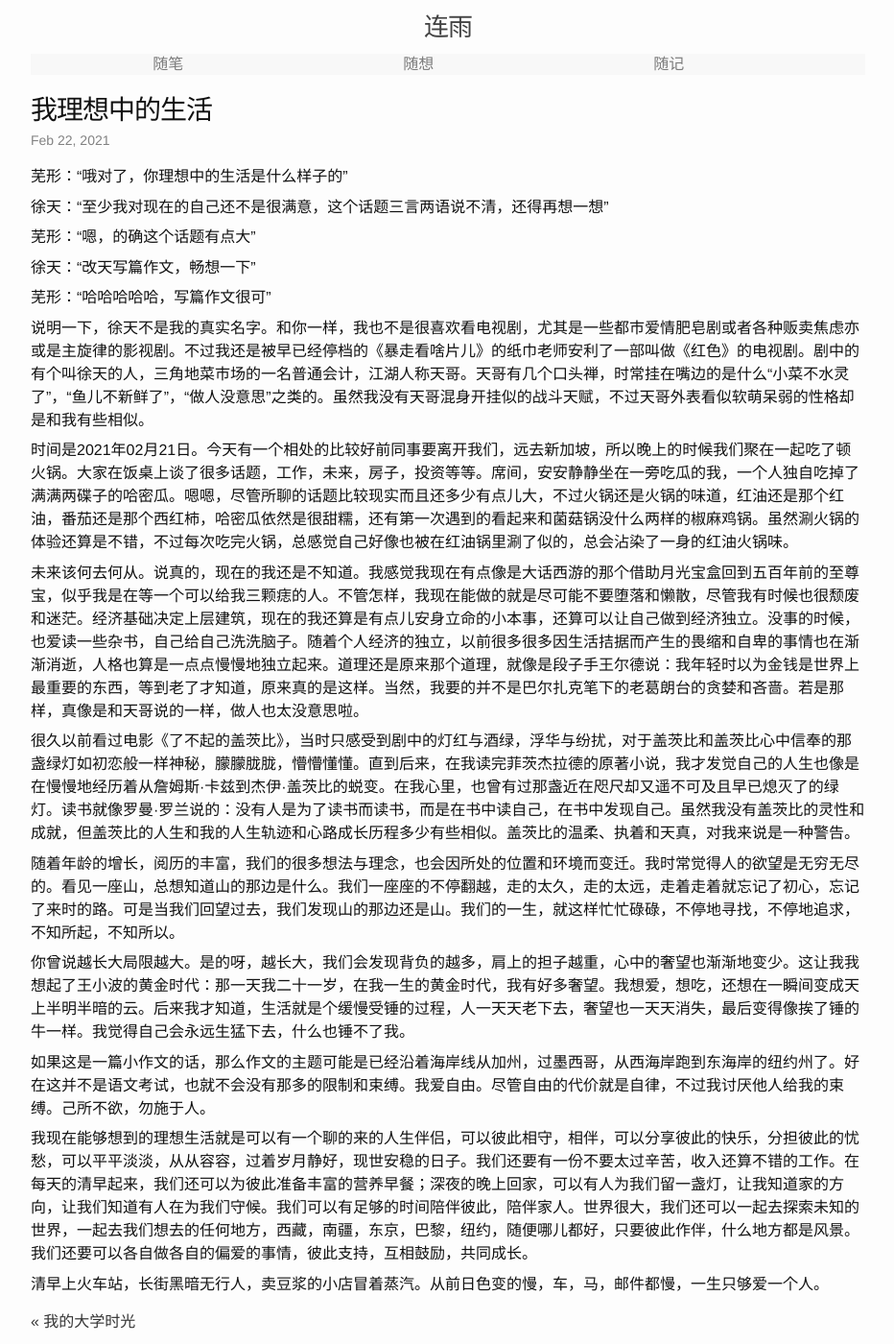
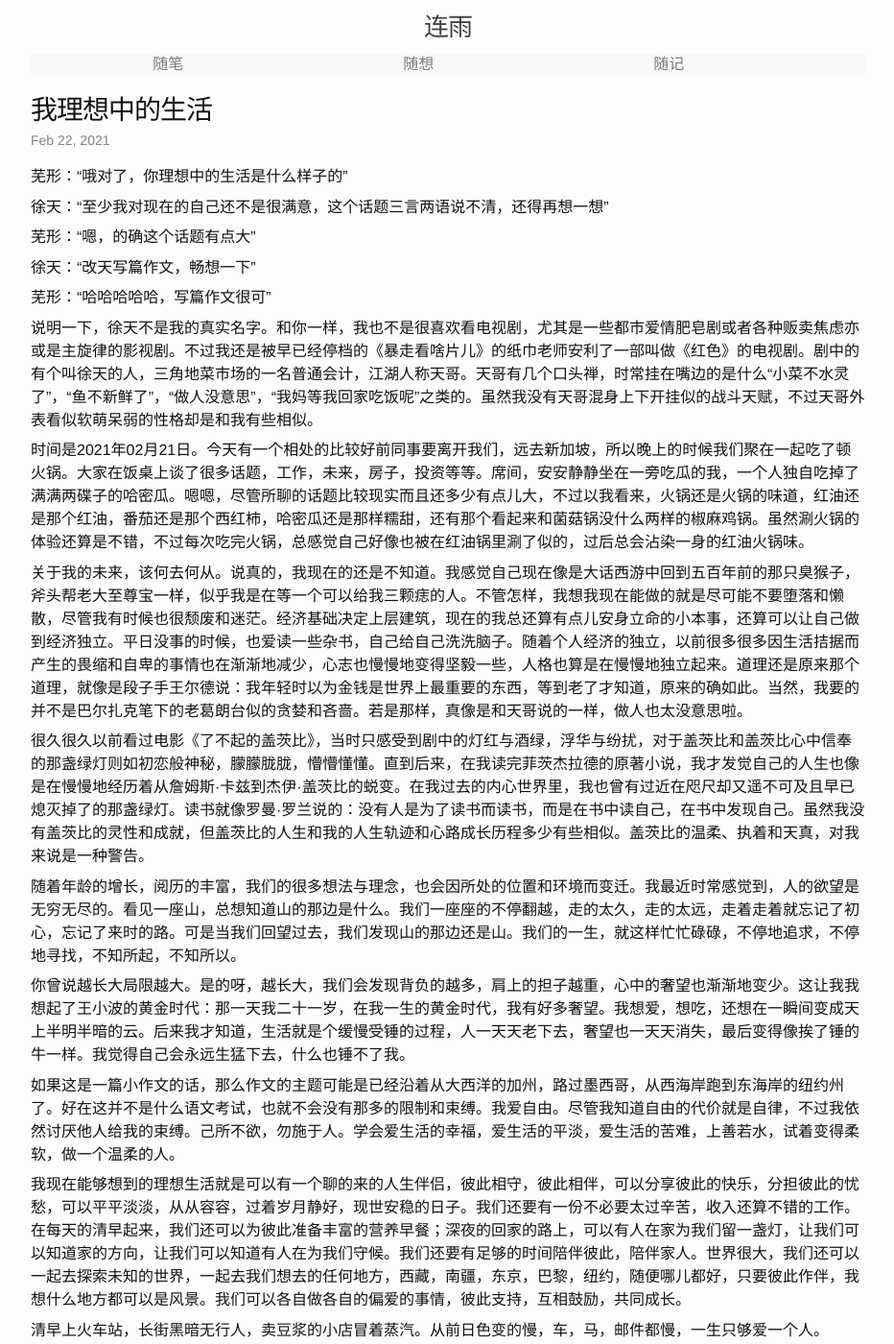
Before and after one commit to lianyu1115/lianyu, a Jekyll site: the page built from _essays/2021-02-22-我理想中的生活.md, in a window 1280 px wide and 1400 px high. Shown: the whole window at 96% size, without its empty margins (173-1105 px from the left). Built offline with Jekyll 4.4.1, drawn with Linux system fonts in a browser that asks for light colours.

Commit message:
Update 2021-02-22-我理想中的生活.md

```diff
--- a/_essays/2021-02-22-我理想中的生活.md
+++ b/_essays/2021-02-22-我理想中的生活.md
@@ -16,20 +16,20 @@ tags: ''
 
 芜形：“哈哈哈哈哈，写篇作文很可”
 
-说明一下，徐天不是我的真实名字。和你一样，我也不是很喜欢看电视剧，尤其是一些都市爱情肥皂剧或者各种贩卖焦虑亦或是主旋律的影视剧。不过我还是被早已经停档的《暴走看啥片儿》的纸巾老师安利了一部叫做《红色》的电视剧。剧中的有个叫徐天的人，三角地菜市场的一名普通会计，江湖人称天哥。天哥有几个口头禅，时常挂在嘴边的是什么“小菜不水灵了”，“鱼儿不新鲜了”，“做人没意思”之类的。虽然我没有天哥混身开挂似的战斗天赋，不过天哥外表看似软萌呆弱的性格却是和我有些相似。
+说明一下，徐天不是我的真实名字。和你一样，我也不是很喜欢看电视剧，尤其是一些都市爱情肥皂剧或者各种贩卖焦虑亦或是主旋律的影视剧。不过我还是被早已经停档的《暴走看啥片儿》的纸巾老师安利了一部叫做《红色》的电视剧。剧中的有个叫徐天的人，三角地菜市场的一名普通会计，江湖人称天哥。天哥有几个口头禅，时常挂在嘴边的是什么“小菜不水灵了”，“鱼不新鲜了”，“做人没意思”，“我妈等我回家吃饭呢”之类的。虽然我没有天哥混身上下开挂似的战斗天赋，不过天哥外表看似软萌呆弱的性格却是和我有些相似。
 
-时间是2021年02月21日。今天有一个相处的比较好前同事要离开我们，远去新加坡，所以晚上的时候我们聚在一起吃了顿火锅。大家在饭桌上谈了很多话题，工作，未来，房子，投资等等。席间，安安静静坐在一旁吃瓜的我，一个人独自吃掉了满满两碟子的哈密瓜。嗯嗯，尽管所聊的话题比较现实而且还多少有点儿大，不过火锅还是火锅的味道，红油还是那个红油，番茄还是那个西红柿，哈密瓜依然是很甜糯，还有第一次遇到的看起来和菌菇锅没什么两样的椒麻鸡锅。虽然涮火锅的体验还算是不错，不过每次吃完火锅，总感觉自己好像也被在红油锅里涮了似的，总会沾染了一身的红油火锅味。
+时间是2021年02月21日。今天有一个相处的比较好前同事要离开我们，远去新加坡，所以晚上的时候我们聚在一起吃了顿火锅。大家在饭桌上谈了很多话题，工作，未来，房子，投资等等。席间，安安静静坐在一旁吃瓜的我，一个人独自吃掉了满满两碟子的哈密瓜。嗯嗯，尽管所聊的话题比较现实而且还多少有点儿大，不过以我看来，火锅还是火锅的味道，红油还是那个红油，番茄还是那个西红柿，哈密瓜还是那样糯甜，还有那个看起来和菌菇锅没什么两样的椒麻鸡锅。虽然涮火锅的体验还算是不错，不过每次吃完火锅，总感觉自己好像也被在红油锅里涮了似的，过后总会沾染一身的红油火锅味。
 
-未来该何去何从。说真的，现在的我还是不知道。我感觉我现在有点像是大话西游的那个借助月光宝盒回到五百年前的至尊宝，似乎我是在等一个可以给我三颗痣的人。不管怎样，我现在能做的就是尽可能不要堕落和懒散，尽管我有时候也很颓废和迷茫。经济基础决定上层建筑，现在的我还算是有点儿安身立命的小本事，还算可以让自己做到经济独立。没事的时候，也爱读一些杂书，自己给自己洗洗脑子。随着个人经济的独立，以前很多很多因生活拮据而产生的畏缩和自卑的事情也在渐渐消逝，人格也算是一点点慢慢地独立起来。道理还是原来那个道理，就像是段子手王尔德说：我年轻时以为金钱是世界上最重要的东西，等到老了才知道，原来真的是这样。当然，我要的并不是巴尔扎克笔下的老葛朗台的贪婪和吝啬。若是那样，真像是和天哥说的一样，做人也太没意思啦。
+关于我的未来，该何去何从。说真的，我现在的还是不知道。我感觉自己现在像是大话西游中回到五百年前的那只臭猴子，斧头帮老大至尊宝一样，似乎我是在等一个可以给我三颗痣的人。不管怎样，我想我现在能做的就是尽可能不要堕落和懒散，尽管我有时候也很颓废和迷茫。经济基础决定上层建筑，现在的我总还算有点儿安身立命的小本事，还算可以让自己做到经济独立。平日没事的时候，也爱读一些杂书，自己给自己洗洗脑子。随着个人经济的独立，以前很多很多因生活拮据而产生的畏缩和自卑的事情也在渐渐地减少，心志也慢慢地变得坚毅一些，人格也算是在慢慢地独立起来。道理还是原来那个道理，就像是段子手王尔德说：我年轻时以为金钱是世界上最重要的东西，等到老了才知道，原来的确如此。当然，我要的并不是巴尔扎克笔下的老葛朗台似的贪婪和吝啬。若是那样，真像是和天哥说的一样，做人也太没意思啦。
 
-很久以前看过电影《了不起的盖茨比》，当时只感受到剧中的灯红与酒绿，浮华与纷扰，对于盖茨比和盖茨比心中信奉的那盏绿灯如初恋般一样神秘，朦朦胧胧，懵懵懂懂。直到后来，在我读完菲茨杰拉德的原著小说，我才发觉自己的人生也像是在慢慢地经历着从詹姆斯·卡兹到杰伊·盖茨比的蜕变。在我心里，也曾有过那盏近在咫尺却又遥不可及且早已熄灭了的绿灯。读书就像罗曼·罗兰说的：没有人是为了读书而读书，而是在书中读自己，在书中发现自己。虽然我没有盖茨比的灵性和成就，但盖茨比的人生和我的人生轨迹和心路成长历程多少有些相似。盖茨比的温柔、执着和天真，对我来说是一种警告。
+很久很久以前看过电影《了不起的盖茨比》，当时只感受到剧中的灯红与酒绿，浮华与纷扰，对于盖茨比和盖茨比心中信奉的那盏绿灯则如初恋般神秘，朦朦胧胧，懵懵懂懂。直到后来，在我读完菲茨杰拉德的原著小说，我才发觉自己的人生也像是在慢慢地经历着从詹姆斯·卡兹到杰伊·盖茨比的蜕变。在我过去的内心世界里，我也曾有过近在咫尺却又遥不可及且早已熄灭掉了的那盏绿灯。读书就像罗曼·罗兰说的：没有人是为了读书而读书，而是在书中读自己，在书中发现自己。虽然我没有盖茨比的灵性和成就，但盖茨比的人生和我的人生轨迹和心路成长历程多少有些相似。盖茨比的温柔、执着和天真，对我来说是一种警告。
 
-随着年龄的增长，阅历的丰富，我们的很多想法与理念，也会因所处的位置和环境而变迁。我时常觉得人的欲望是无穷无尽的。看见一座山，总想知道山的那边是什么。我们一座座的不停翻越，走的太久，走的太远，走着走着就忘记了初心，忘记了来时的路。可是当我们回望过去，我们发现山的那边还是山。我们的一生，就这样忙忙碌碌，不停地寻找，不停地追求，不知所起，不知所以。
+随着年龄的增长，阅历的丰富，我们的很多想法与理念，也会因所处的位置和环境而变迁。我最近时常感觉到，人的欲望是无穷无尽的。看见一座山，总想知道山的那边是什么。我们一座座的不停翻越，走的太久，走的太远，走着走着就忘记了初心，忘记了来时的路。可是当我们回望过去，我们发现山的那边还是山。我们的一生，就这样忙忙碌碌，不停地追求，不停地寻找，不知所起，不知所以。
 
 你曾说越长大局限越大。是的呀，越长大，我们会发现背负的越多，肩上的担子越重，心中的奢望也渐渐地变少。这让我我想起了王小波的黄金时代：那一天我二十一岁，在我一生的黄金时代，我有好多奢望。我想爱，想吃，还想在一瞬间变成天上半明半暗的云。后来我才知道，生活就是个缓慢受锤的过程，人一天天老下去，奢望也一天天消失，最后变得像挨了锤的牛一样。我觉得自己会永远生猛下去，什么也锤不了我。
 
-如果这是一篇小作文的话，那么作文的主题可能是已经沿着海岸线从加州，过墨西哥，从西海岸跑到东海岸的纽约州了。好在这并不是语文考试，也就不会没有那多的限制和束缚。我爱自由。尽管自由的代价就是自律，不过我讨厌他人给我的束缚。己所不欲，勿施于人。
+如果这是一篇小作文的话，那么作文的主题可能是已经沿着从大西洋的加州，路过墨西哥，从西海岸跑到东海岸的纽约州了。好在这并不是什么语文考试，也就不会没有那多的限制和束缚。我爱自由。尽管我知道自由的代价就是自律，不过我依然讨厌他人给我的束缚。己所不欲，勿施于人。学会爱生活的幸福，爱生活的平淡，爱生活的苦难，上善若水，试着变得柔软，做一个温柔的人。
 
-我现在能够想到的理想生活就是可以有一个聊的来的人生伴侣，可以彼此相守，相伴，可以分享彼此的快乐，分担彼此的忧愁，可以平平淡淡，从从容容，过着岁月静好，现世安稳的日子。我们还要有一份不要太过辛苦，收入还算不错的工作。在每天的清早起来，我们还可以为彼此准备丰富的营养早餐；深夜的晚上回家，可以有人为我们留一盏灯，让我知道家的方向，让我们知道有人在为我们守候。我们可以有足够的时间陪伴彼此，陪伴家人。世界很大，我们还可以一起去探索未知的世界，一起去我们想去的任何地方，西藏，南疆，东京，巴黎，纽约，随便哪儿都好，只要彼此作伴，什么地方都是风景。我们还要可以各自做各自的偏爱的事情，彼此支持，互相鼓励，共同成长。
+我现在能够想到的理想生活就是可以有一个聊的来的人生伴侣，彼此相守，彼此相伴，可以分享彼此的快乐，分担彼此的忧愁，可以平平淡淡，从从容容，过着岁月静好，现世安稳的日子。我们还要有一份不必要太过辛苦，收入还算不错的工作。在每天的清早起来，我们还可以为彼此准备丰富的营养早餐；深夜的回家的路上，可以有人在家为我们留一盏灯，让我们可以知道家的方向，让我们可以知道有人在为我们守候。我们还要有足够的时间陪伴彼此，陪伴家人。世界很大，我们还可以一起去探索未知的世界，一起去我们想去的任何地方，西藏，南疆，东京，巴黎，纽约，随便哪儿都好，只要彼此作伴，我想什么地方都可以是风景。我们可以各自做各自的偏爱的事情，彼此支持，互相鼓励，共同成长。
 
 清早上火车站，长街黑暗无行人，卖豆浆的小店冒着蒸汽。从前日色变的慢，车，马，邮件都慢，一生只够爱一个人。
```
